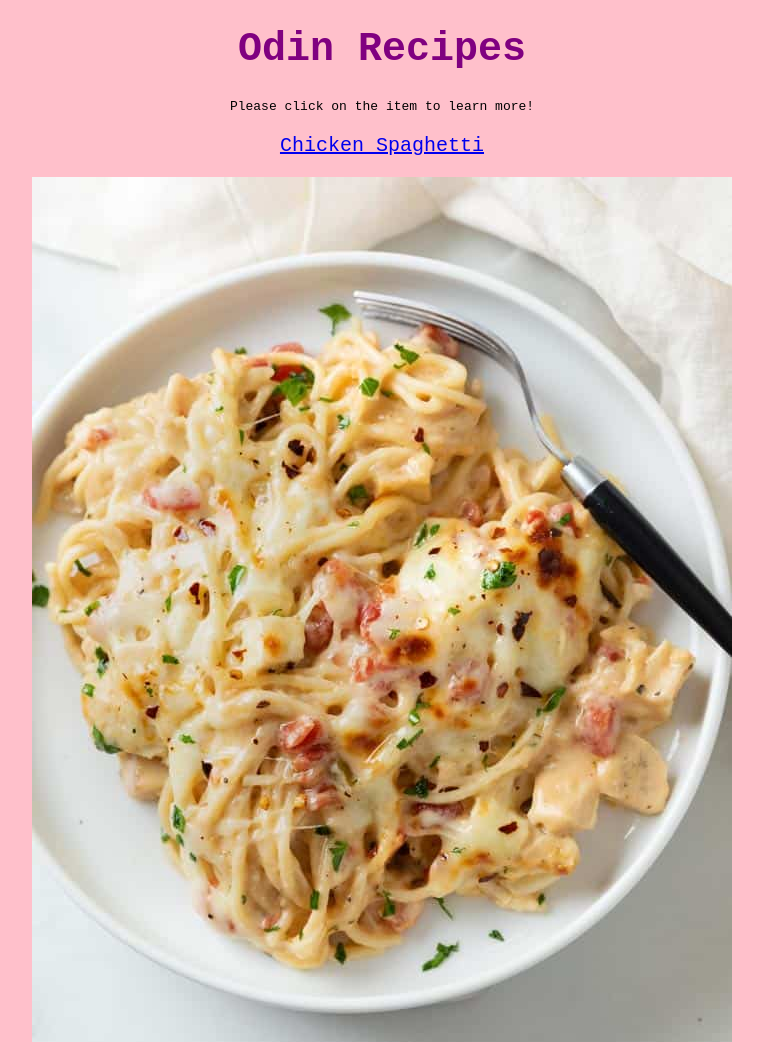
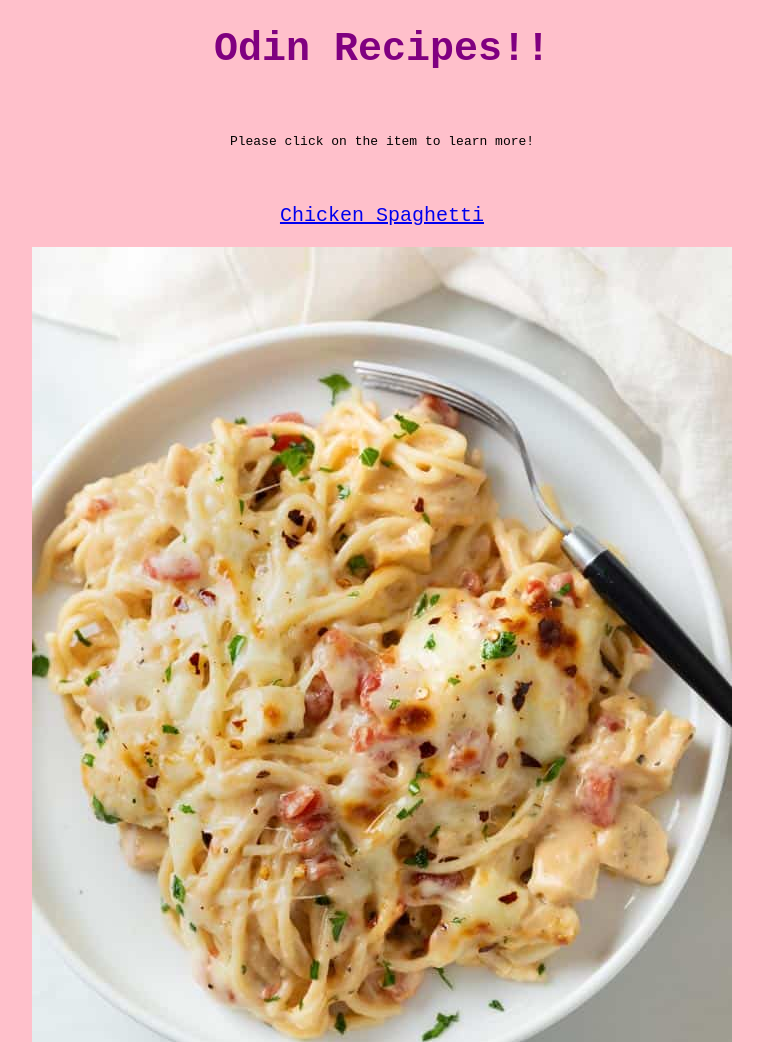
Before and after one commit to dalenfitzgerald/odin-recipes, a plain HTML site: page index.html in a window 1280 px wide. Shown: the top 1042 px of the page, without its empty margins (258-1021 px from the left). Drawn offline with Linux system fonts and the light colour scheme.

```diff
--- a/index.html
+++ b/index.html
@@ -13,8 +13,8 @@
     </head>
 
     <body>
-        <h1>Odin Recipes</h1>
-        Please click on the item to learn more!
+        <h1>Odin Recipes!!</h1><br>
+        <p></p>Please click on the item to learn more!</p><br>
 
 
         <p>
```
Also changed, not shown: recipes/chickenspaghetti.html (+1 -1 lines).
